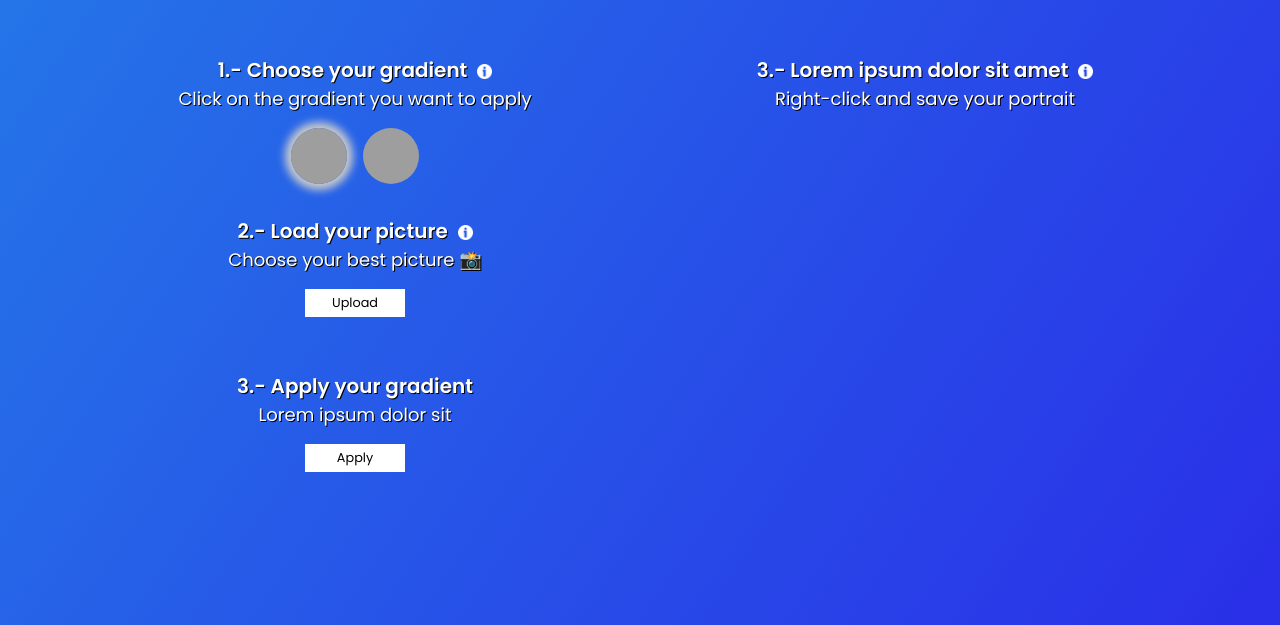
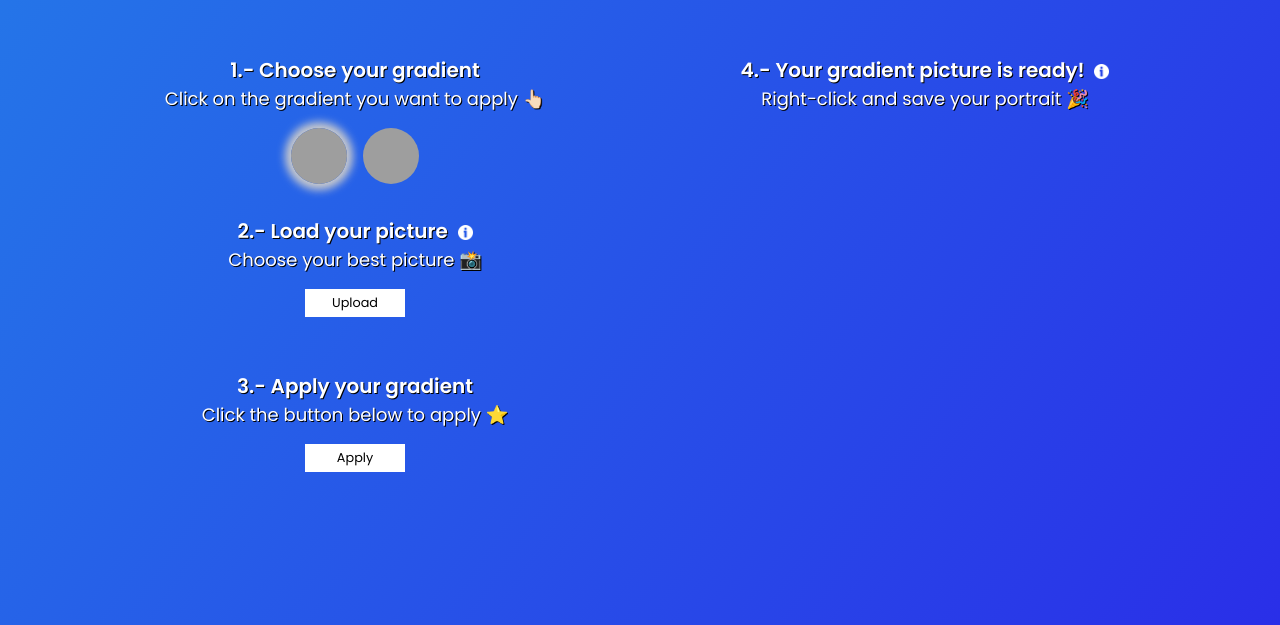
Before and after one commit to DanielSGA/prideportraits, a plain HTML site: page index.html in a window 1280 px wide. Shown: the part 175-800 px from the top of the page. Drawn offline with nearby package versions, Linux system fonts and the light colour scheme; grey boxes are pictures that could not be loaded.

Commit message:
Modified: changes in texts and tooltips

```diff
--- a/index.html
+++ b/index.html
@@ -30,10 +30,9 @@
                     <div class="p-2 bd-highlight">
                         <p class="boldtxt">
                             1.- Choose your gradient
-                            <img src="img/info.png" alt="" class="btninfo" data-toggle="tooltip" data-placement="top" title="Choose a square format picture ◻️">
                         </p>
                         <p class="rglrtext">
-                            Click on the gradient you want to apply
+                            Click on the gradient you want to apply 👆🏻
                         </p>
                         <button class="gr-btn btn-glow" id="lgbt" onclick="lgbt()" data-toggle="tooltip" data-placement="bottom" title="LGBT Ally">
                         <button class="gr-btn" id="panaf" onclick="panafrican()" data-toggle="tooltip" data-placement="bottom" title="Panafrican Rights"></button>
@@ -59,7 +58,7 @@
                                 3.- Apply your gradient
                             </p>
                             <p class="rglrtext">
-                                Lorem ipsum dolor sit
+                                Click the button below to apply ⭐️
                             </p>
                             <button onclick="merge()" class="btnapply">Apply</button>
                         </div>
@@ -71,11 +70,11 @@
                     <div class="p-2 bd-highlight">
                         <div>
                             <p class="boldtxt">
-                                3.- Lorem ipsum dolor sit amet
-                                <img src="img/info.png" alt="" class="btninfo" data-toggle="tooltip" data-placement="top" title="Logout and login Teams after you upload your Pride picture">
+                                4.- Your gradient picture is ready!
+                                <img src="img/info.png" alt="" class="btninfo" data-toggle="tooltip" data-placement="top" title="Log out and log in from Teams after you upload your picture">
                             </p>
                             <p class="rglrtext">
-                                Right-click and save your portrait
+                                Right-click and save your portrait 🎉
                             </p>
                         </div>
                         <div class="cnvs1">
```
